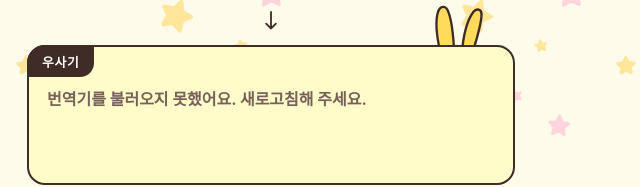
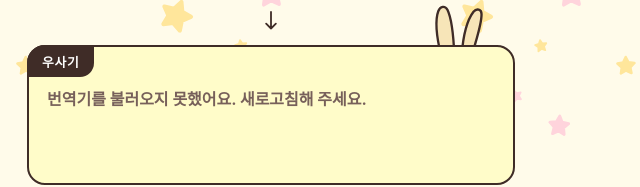
Before and after one commit to gutsguy/usagi-translator, a plain HTML site: page index.html in a window 1280 px wide. Shown: the part 344-531 px from the top of the page, 369-1009 px from the left. Drawn offline with Linux system fonts and the light colour scheme; no server answers; a web font is replaced by a local one.

Commit message:
귀 색을 우사기 몸 색(연한 베이지 크림)으로
Co-Authored-By: Claude Opus 5.5 <noreply@anthropic.com>

```diff
--- a/style.css
+++ b/style.css
@@ -90,7 +90,7 @@ button { font: inherit; color: inherit; background: none; border: 0; cursor: poi
 /* 결과 칸 뒤로 귀 두 개, 쫑긋할 때 놀람 선 */
 .ears {
   position: absolute; right: 26px; top: -44px; width: 54px; height: 54px; z-index: -1; overflow: visible;
-  fill: var(--usa); stroke: var(--ink); stroke-width: 2; stroke-linejoin: round; cursor: pointer;
+  fill: #f7e5b8; stroke: var(--ink); stroke-width: 2; stroke-linejoin: round; cursor: pointer; /* 우사기 몸 색 */
 }
 .ears path { transform-box: fill-box; transform-origin: 50% 100%; }
 .ears .l { transform: rotate(-6deg); }
```
